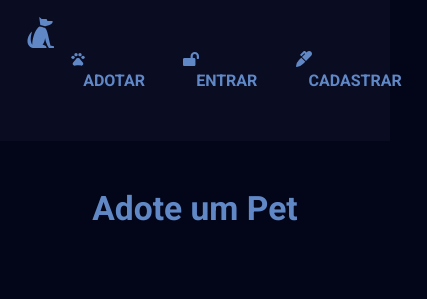
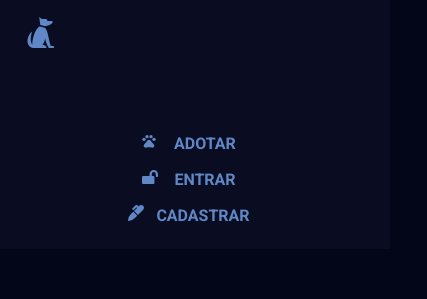
Before and after one commit to adotetoto/adoteototo-frontend, a React (Create React App) app: page / in a window 390 px wide. Shown: the top 299 px of the page, 427 px wide, since content can reach past the window. Built offline with nearby package versions, Linux system fonts and the light colour scheme; no server answers.

Commit message:
53 - deixando o sistema responsivo para celulares

```diff
--- a/src/components/layout/Navbar.module.css
+++ b/src/components/layout/Navbar.module.css
@@ -38,3 +38,13 @@
   color: #b7d0f5;
   border-bottom: 1px solid #b7d0f5;
 }
+@media (max-width: 600px) {
+  .navbar {
+    flex-direction: column;
+    flex-wrap: wrap;
+  }
+  .navbar ul {
+    flex-direction: column;
+    flex-wrap: wrap;
+  }
+}
--- a/src/components/pages/Home.module.css
+++ b/src/components/pages/Home.module.css
@@ -112,3 +112,12 @@ section div p span {
   color: #3467b3;
   font-weight: bold;
 }
+
+@media (max-width: 600px) {
+  .pet_card {
+    width: 100%;
+    flex-direction: column;
+    flex-wrap: wrap;
+    margin-top: 2em;
+  }
+}
--- a/src/components/pages/Pet/Dashboard.module.css
+++ b/src/components/pages/Pet/Dashboard.module.css
@@ -81,3 +81,9 @@
   background-color: rgb(157, 63, 46);
   color: #fff;
 }
+@media (max-width: 462px) {
+  .actions a,
+  .actions button {
+    margin: 2em;
+  }
+}
--- a/src/components/pages/Pet/Gallery.module.css
+++ b/src/components/pages/Pet/Gallery.module.css
@@ -20,3 +20,10 @@ h1 {
   text-align: center;
   margin-bottom: 2em;
 }
+
+@media (max-width: 600px) {
+  .grid_imgs_container {
+    grid-template-columns: 1fr;
+    gap: 10px;
+  }
+}
--- a/src/components/pages/Pet/PetDetails.module.css
+++ b/src/components/pages/Pet/PetDetails.module.css
@@ -51,3 +51,8 @@
   font-size: 1.7rem;
   font-weight: 500;
 }
+@media (max-width: 600px) {
+  .grid_pet_info {
+    grid-template-columns: 1fr;
+  }
+}
```
